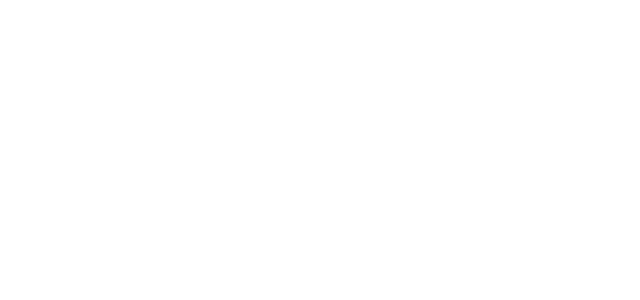
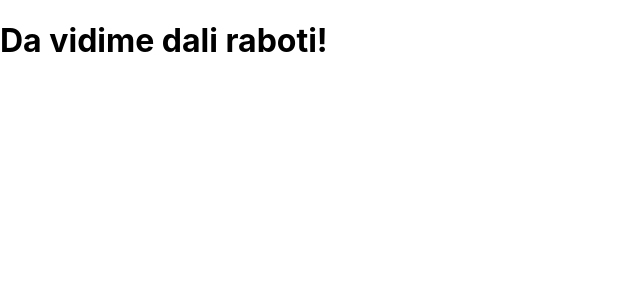
Before and after one commit to ivanovski-viktor/online-dev-academy, a React (Create React App) app in the folder my-app/: page / in a window 1280 px wide. Shown: the top 300 px of the page, without its empty margins (0-640 px from the left). Built offline with nearby package versions, Linux system fonts and the light colour scheme.

Commit message:
Raboti za pocetok :)

```diff
--- a/my-app/src/App.js
+++ b/my-app/src/App.js
@@ -4,6 +4,7 @@
 function App() {
   return (
     <div>
+      <h1>Da vidime dali raboti!</h1>
     </div>
   );
 }
```
